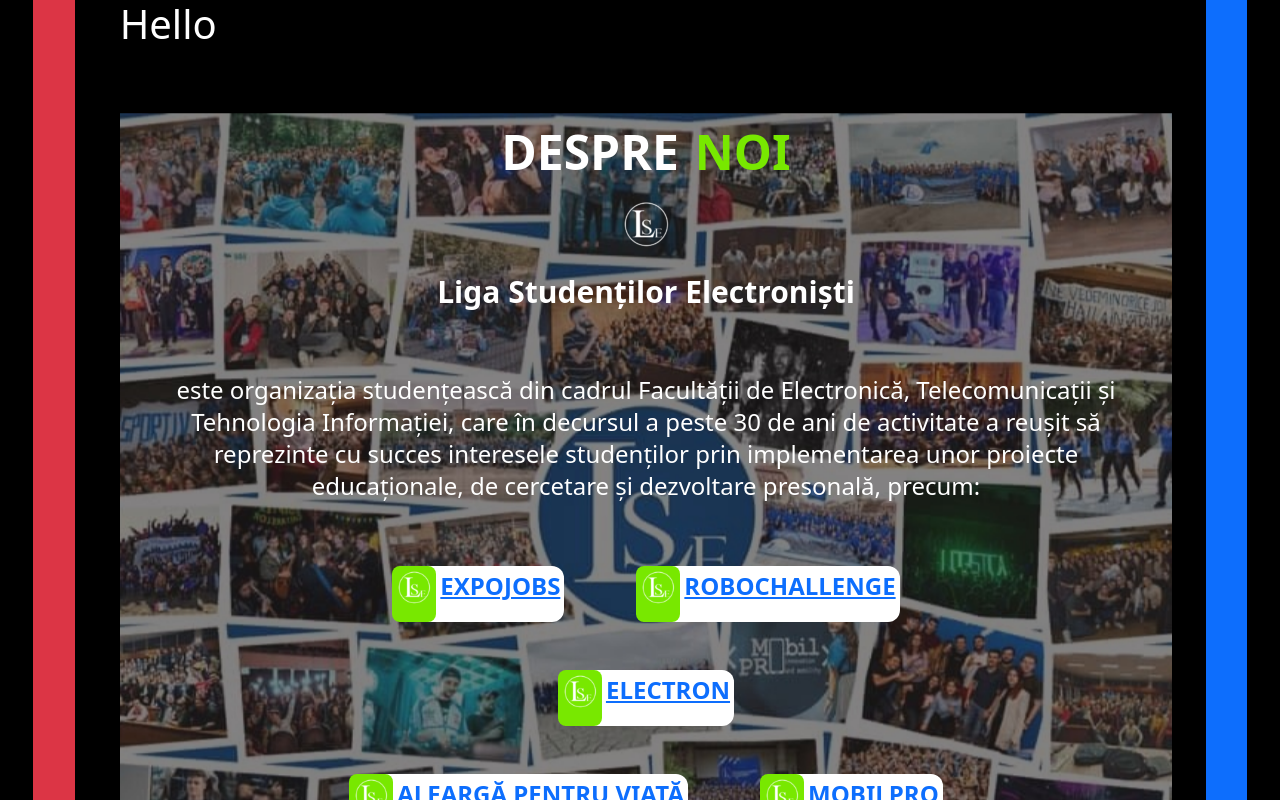
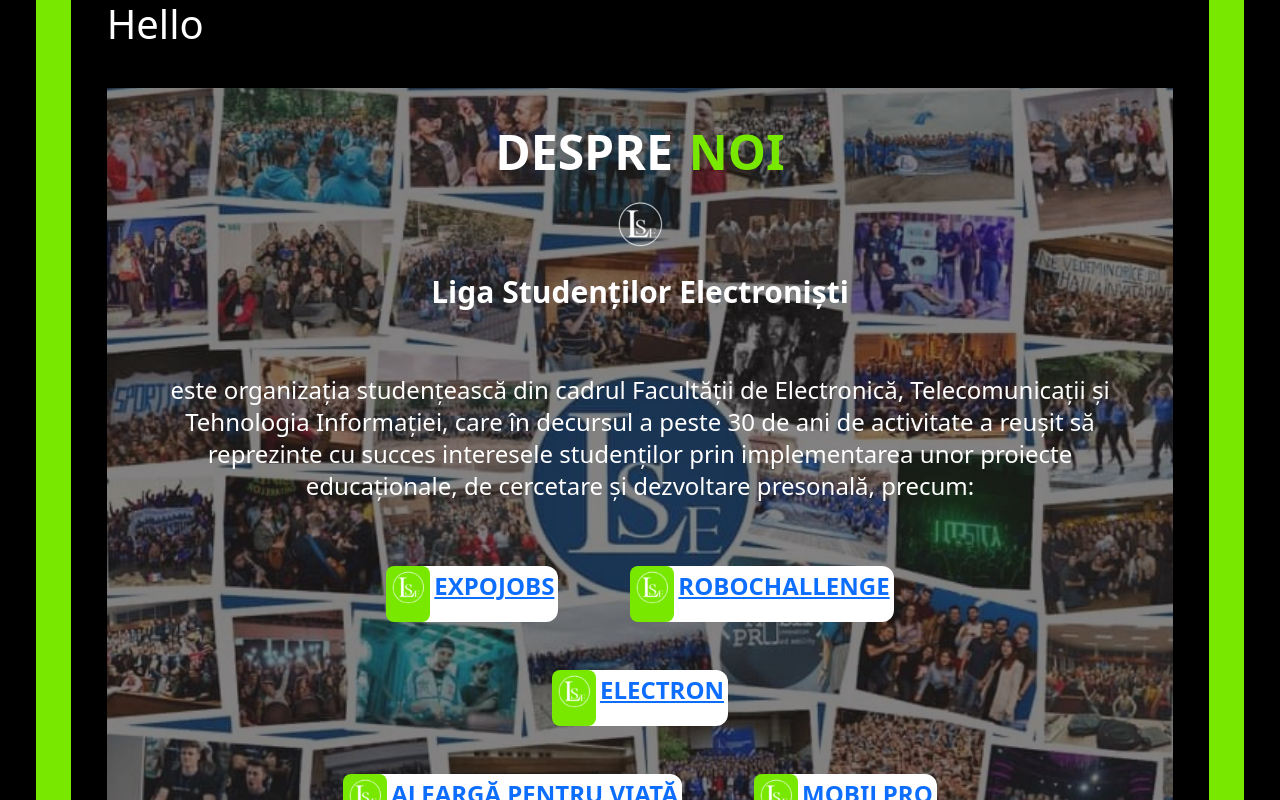
Before and after one commit to lseIT/lanparty, a React (Create React App) app in the folder client/: page / in a window 1280 px wide. Shown: the top 800 px of the page. Built offline with nearby package versions, Linux system fonts and the light colour scheme.

Commit message:
first commit

```diff
--- a/client/src/App.css
+++ b/client/src/App.css
@@ -36,3 +36,13 @@
     transform: rotate(360deg);
   }
 }
+    /* Hide scrollbar for Chrome, Safari and Opera */
+    .no-scrollbar::-webkit-scrollbar {
+        display: none;
+    }
+
+    /* Hide scrollbar for IE, Edge and Firefox */
+    .no-scrollbar {
+        -ms-overflow-style: none;  /* IE and Edge */
+        scrollbar-width: none;  /* Firefox */
+    }
--- a/client/src/components/AboutLanparty.js
+++ b/client/src/components/AboutLanparty.js
@@ -29,7 +29,7 @@
         >
           <div className="flex justify-center">
             <h1 className="uppercase text-2xl md:text-3xl font-bold whitespace-nowrap p-4 mb-6 text-white">
-              Despre <span className=" text-[#78e800]">Lanparty</span>
+              Despre <span className=" text-color-accent">Lanparty</span>
             </h1>
           </div>
           <div className="text-white text-xl md:text-3xl">
--- a/client/src/components/AboutUs.js
+++ b/client/src/components/AboutUs.js
@@ -19,7 +19,7 @@
   }, [isInView]);
   return (
     <>
-      <Parallax strength={400} className="my-10 py-10">
+      <Parallax strength={400} className="my-10 py-10 ">
         <Background className="relative w-screen h-screen">
           <img
             src={LseBanner}
--- a/client/src/views/Home.js
+++ b/client/src/views/Home.js
@@ -3,28 +3,49 @@
 import "bootstrap/dist/css/bootstrap.min.css";
 import AboutLanparty from "../components/AboutLanparty";
 import AboutUs from "../components/AboutUs";
-import 'bootstrap/dist/css/bootstrap.min.css';
+import "bootstrap/dist/css/bootstrap.min.css";
 import Numere from "../components/Numere";
 import PartenerMedia from "../components/PartenerMedia";
 export default function Home() {
   return (
     <>
-      <div className="container-fluid">
-        <div className="row position-absolute">
-          <div className="col-md-1  col-2 bg-black h-100 left-0" >
-            <div className="col-md-6 col-8 bg-danger h-screen mx-auto"></div>
+      {/* <div className="container-fluid">
+        <div className="row position-absolute flex">
+          <div className=" w-[30px] col-2 bg-black h-100 left-0 fixed">
+            <div className="col-lg-6 col-8 bg-danger h-screen mx-auto"></div>
           </div>
-          <div className="col-md-10 center col-8 w-full  bg-black">
-            {/** Puneti componentele aici */}
+          <div className=" md:flex-grow center col-8 w-full bg-black">
+            {/** Puneti componentele aici
             <Header />
             <AboutUs />
             <AboutLanparty />
+            <PartenerMedia />
           </div>
-          {/* <div className="col-md-10 col-8 w-full bg-black"><Header /><Numere /></div> */}
-          <div className="col-md-10 col-8 w-full bg-black"><Header />
-          <PartenerMedia /></div>
-          <div className="col-md-1 col-2 bg-black vh-100 fixed right-0">
-            <div className="col-md-6 col-8 bg-primary vh-100 mx-auto"></div>
+          {/* <div className="col-md-10 col-8 w-full bg-black"><Header /><Numere /></div>
+          <div className="w-[30px] col-2 bg-black vh-100 fixed right-0">
+            <div className="col-lg-6 col-8 bg-primary vh-100 mx-auto"></div>
+          </div>
+        </div>
+      </div> */}
+      <div className="grid grid-cols-12">
+        <div className="col-span-1 bg-gray-200 h-full">
+          <div className="grid grid-cols-3 w-full">
+            <div className=" col-span-1 bg-black h-screen"></div>
+            <div className=" col-span-1 bg-color-accent h-screen"></div>
+            <div className=" col-span-1 bg-black h-screen"></div>
+          </div>
+        </div>
+        <div className="col-span-10 bg-black h-screen overflow-auto no-scrollbar ">
+          <Header />
+          <AboutUs />
+          <AboutLanparty />
+          <PartenerMedia />
+        </div>
+        <div className="col-span-1 bg-gray-200 h-full">
+          <div className="grid grid-cols-3 w-full">
+            <div className=" col-span-1 bg-black h-screen"></div>
+            <div className=" col-span-1 bg-color-accent h-screen"></div>
+            <div className=" col-span-1 bg-black h-screen"></div>
           </div>
         </div>
       </div>
--- a/client/tailwind.config.js
+++ b/client/tailwind.config.js
@@ -2,7 +2,12 @@
 module.exports = {
   content: ["./src/**/*.{js,jsx,ts,tsx}"],
   theme: {
-    extend: {},
+    extend: {
+      colors: {
+        "color-ev": "#060c2e",
+        "color-accent": "#78e800",
+      },
+    },
   },
   plugins: [],
 };
```
